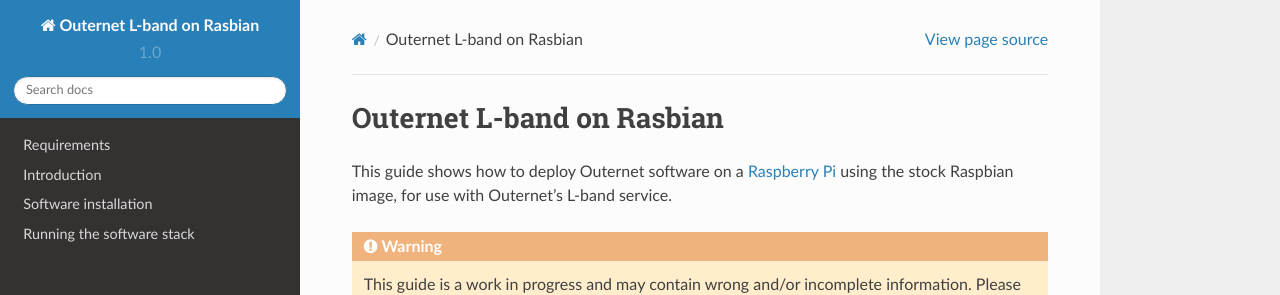
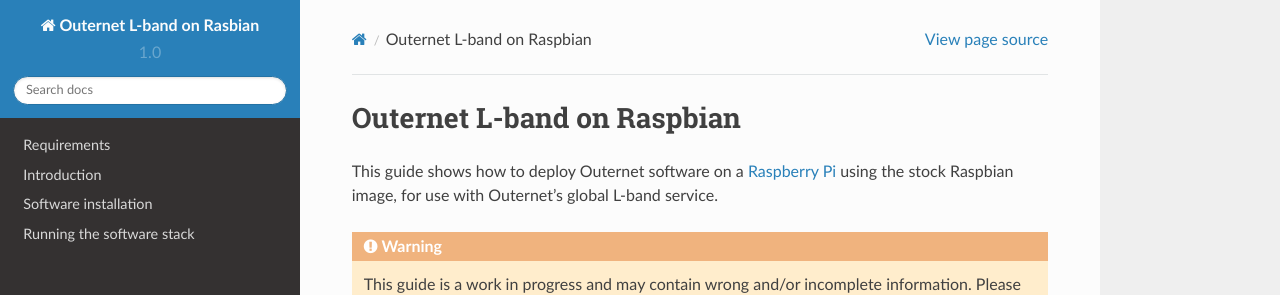
Before and after one commit to meyerscr/outernet-rpi-lband, a Sphinx documentation site: the page built from docs/source/index.rst, in a window 1280 px wide. Shown: the top 295 px of the page. Built offline with Sphinx 7.4.7 and the Read the Docs theme 2.0.0, drawn with Linux system fonts in a browser that asks for light colours.

Commit message:
Copy edit on index.rst

```diff
--- a/docs/source/index.rst
+++ b/docs/source/index.rst
@@ -1,10 +1,10 @@
 ==========================
-Outernet L-band on Rasbian
+Outernet L-band on Raspbian
 ==========================
 
 This guide shows how to deploy Outernet software on a `Raspberry Pi
 <https://www.raspberrypi.org/>`_ using the stock Raspbian image, for
-use with Outernet's L-band service.
+use with Outernet's global L-band service.
 
 .. warning::
     This guide is a work in progress and may contain wrong and/or incomplete
```
